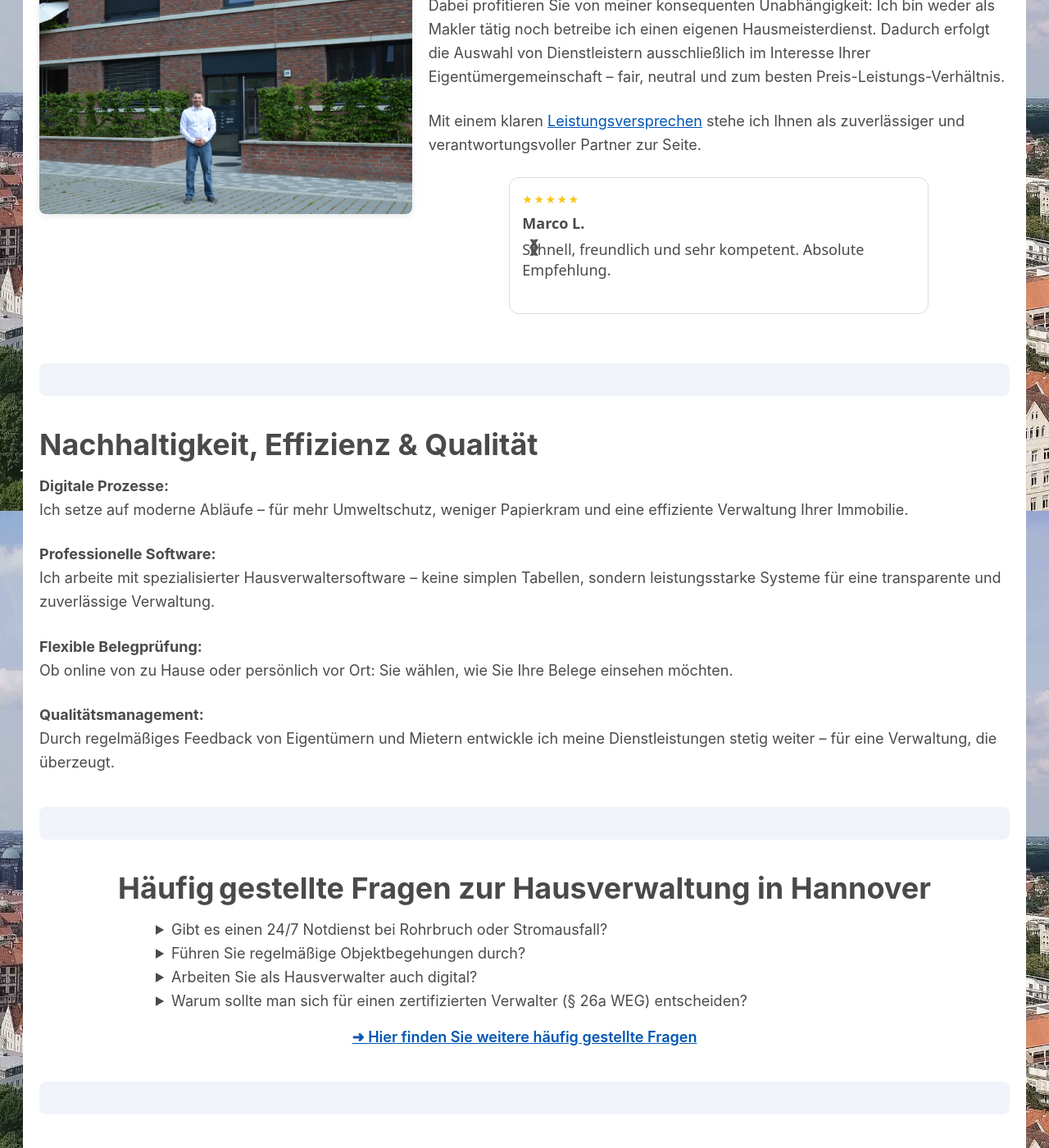
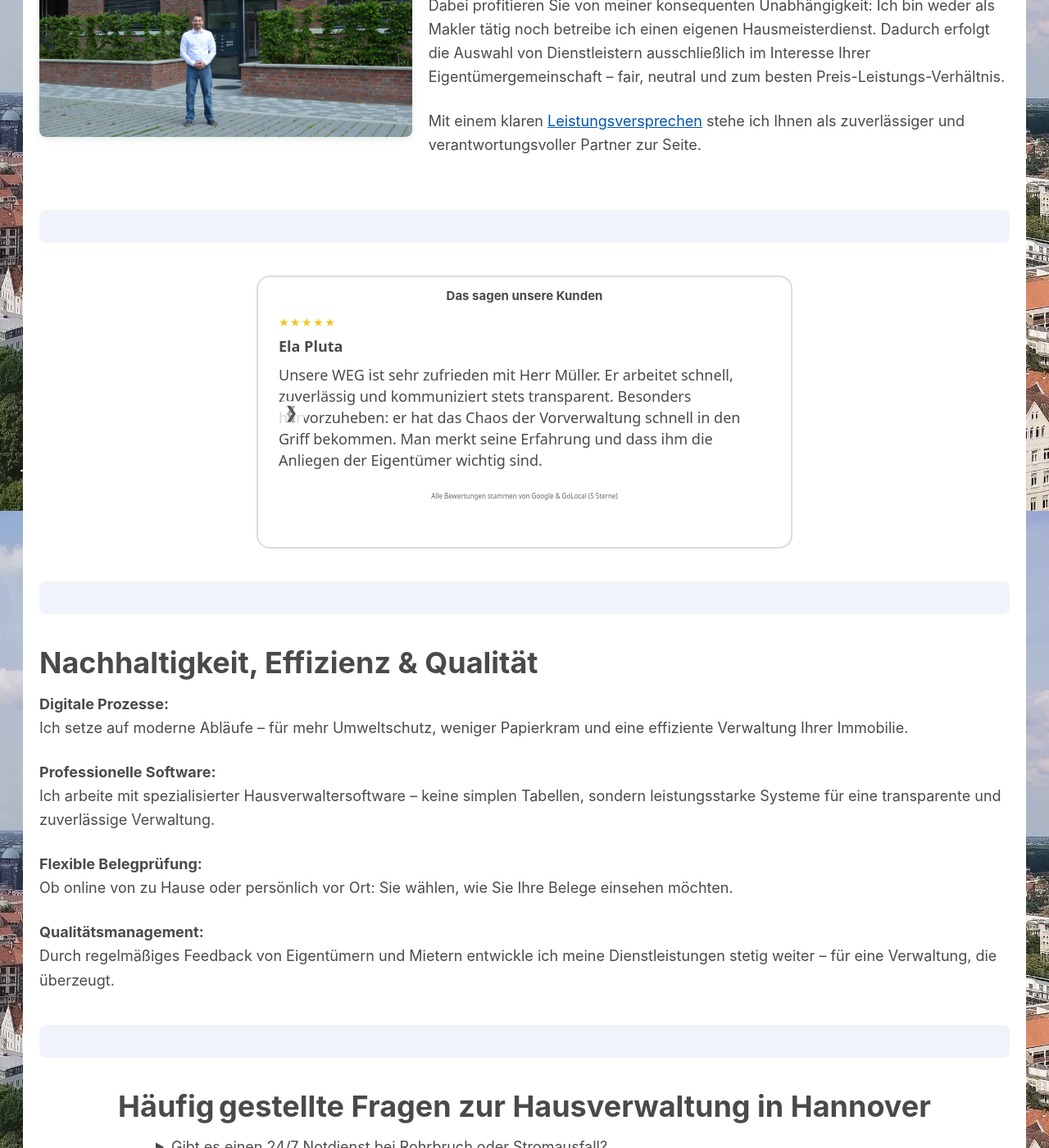
Before and after one commit to marek22k/hausverwaltung, a Jekyll site: the page built from index.md, in a window 1280 px wide and 1400 px high, scrolled down 5677 px. Shown: the whole window at 82% size. Built offline with Jekyll 4.4.1, drawn with Linux system fonts in a browser that asks for light colours; some of the changed lines change nothing that is shown.

Commit message:
Update index.md

```diff
--- a/index.md
+++ b/index.md
@@ -421,74 +421,6 @@
   Dadurch erfolgt die Auswahl von Dienstleistern ausschließlich im Interesse Ihrer Eigentümergemeinschaft – fair, neutral und zum besten Preis-Leistungs-Verhältnis.</p>
 
 <p>Mit einem klaren <a href="/leistungsversprechen" style="color:#0056b3;text-decoration:underline;">Leistungsversprechen</a> stehe ich Ihnen als zuverlässiger und verantwortungsvoller Partner zur Seite.</p>
-
-
-<!-- ===== Bewertungen-Slider  (einfach in deine Startseite einfügen) ===== -->
-<style>
-  /* Grund-Layout */
-  #review-widget           {max-width:480px;margin:2rem auto;padding:1.5rem;border:1px solid #ddd;border-radius:12px;font-family:system-ui,Arial,sans-serif;position:relative}
-  #review-widget .rating   {color:#f5c518;font-size:1.4rem;letter-spacing:.15rem;margin-bottom:.3rem}
-  #review-widget .username {font-weight:600;margin-bottom:.5rem}
-  #review-widget .text     {line-height:1.4}
-  /* Pfeile */
-  #review-widget button    {all:unset;cursor:pointer;font-size:2rem;line-height:1;position:absolute;top:50%;transform:translateY(-50%);color:#555;padding:.3rem .6rem;border-radius:6px}
-  #review-widget button:hover{background:#f5f5f5}
-  #prev                    {left:-2.5rem}
-  #next                    {right:-2.5rem}
-</style>
-
-<div id="review-widget" aria-live="polite">
-  <!-- Inhalt wird per JS eingesetzt -->
-  <button id="prev" aria-label="Vorherige Bewertung">❮</button>
-  <button id="next" aria-label="Nächste Bewertung">❯</button>
-</div>
-
-<script>
-/* *** 1) Deine Bewertungen hier eintragen  *********************************************/
-const reviews = [
-  {name:"Anna K.", text:"Exzellenter Service – immer wieder gern!"},
-  {name:"Marco L.", text:"Schnell, freundlich und sehr kompetent. Absolute Empfehlung."},
-  {name:"Sven P.", text:"Top-Verwalter, kümmert sich um alles. 5 Sterne!"}
-];
-
-/* *** 2) Konfiguration ***************************************************************/
-const intervalSeconds = 5;   // nach wie vielen Sekunden automatisch weitergeblättert wird
-
-/* *** 3) Slider-Logik (nichts mehr ändern notwendig) *********************************/
-const box   = document.getElementById("review-widget");
-const prevB = document.getElementById("prev");
-const nextB = document.getElementById("next");
-let   idx   = 0;
-let   timer;
-
-function draw(i){
-  const r = reviews[i];
-  box.querySelector(".content")?.remove();                     // alten Inhalt löschen
-  const html = `<div class="content">
-                  <div class="rating">★★★★★</div>
-                  <div class="username">${r.name}</div>
-                  <p class="text">${r.text}</p>
-                </div>`;
-  box.insertAdjacentHTML("afterbegin", html);
-}
-function next(n=1){ idx = (idx+n+reviews.length)%reviews.length; draw(idx); }
-function startTimer(){ timer = setInterval(()=>next(1), intervalSeconds*1000); }
-function stopTimer(){ clearInterval(timer); }
-
-prevB.addEventListener("click", () => { stopTimer(); next(-1); });
-nextB.addEventListener("click", () => { stopTimer(); next(1);  });
-document.addEventListener("keydown", e=>{
-  if(e.key==="ArrowLeft")  { stopTimer(); next(-1); }
-  if(e.key==="ArrowRight") { stopTimer(); next(1);  }
-});
-
-draw(idx);          // erste Bewertung zeigen
-startTimer();       // Auto-Lauf starten
-</script>
-<!-- ===== Ende Bewertungen-Slider =================================================== -->
-
-
-
 </div>
 </div>
 
@@ -503,7 +435,114 @@
 </a>
 </div>
 
+<div style="height: 40px; background: #f0f4fa; border-radius: 8px; margin: 4rem 0;"></div>
 
+<!-- ===== Kundenbewertungen-Widget ===== -->
+<style>
+  #review-widget{
+    max-width:600px;
+    margin:2rem auto;
+    padding:2rem 2.5rem 3rem;
+    border:2px solid #ddd;             /* Rahmen breiter */
+    border-radius:16px;
+    font-family:system-ui,Arial,sans-serif;
+    position:relative;
+    background:#fff;
+  }
+  #review-widget h2{
+    font-size:1.5rem;
+    margin:-0.5rem 0 1.2rem;
+    text-align:center;
+  }
+  #review-widget .rating{color:#f5c518;font-size:1.4rem;letter-spacing:.15rem;margin-bottom:.4rem}
+  #review-widget .username{font-weight:600;margin-bottom:.6rem}
+  #review-widget .text{line-height:1.45}
+  #review-widget .source-note{font-size:.8rem;color:#666;margin-top:1.3rem;text-align:center}
+
+  /* Navigations-Buttons */
+  #review-widget .nav-btn{
+    all:unset;
+    cursor:pointer;
+    font-size:2rem;
+    line-height:1;
+    position:absolute;
+    top:50%;
+    transform:translateY(-50%);
+    color:#555;
+    padding:.4rem .7rem;
+    border-radius:6px;
+    background:#fff8;
+    transition:background .2s;
+  }
+  #review-widget .nav-btn:hover{background:#f5f5f5}
+  #review-prev{left:-2.5rem}   /* links */
+  #review-next{right:-2.5rem}  /* rechts */
+
+  /* Bei sehr schmalen Displays rücken die Pfeile nach innen */
+  @media(max-width:480px){
+    #review-prev{left:0}
+    #review-next{right:0}
+  }
+</style>
+
+<div id="review-widget" aria-live="polite">
+  <h2>Das sagen unsere Kunden</h2>
+
+  <!-- Dynamischer Inhalt kommt per JS -->
+  <button id="review-prev" class="nav-btn" aria-label="Vorherige Bewertung">❮</button>
+  <button id="review-next" class="nav-btn" aria-label="Nächste Bewertung">❯</button>
+
+  <p class="source-note">
+    Alle Bewertungen stammen von Google &amp; GoLocal&nbsp;(5 Sterne)
+  </p>
+</div>
+
+<script>
+/* 1) Bewertungen – bereits eingetragen */
+const reviews = [
+  {name:"Ela Pluta", text:`Unsere WEG ist sehr zufrieden mit Herr Müller. Er arbeitet schnell, zuverlässig und kommuniziert stets transparent. Besonders hervorzuheben: er hat das Chaos der Vorverwaltung schnell in den Griff bekommen. Man merkt seine Erfahrung und dass ihm die Anliegen der Eigentümer wichtig sind.`},
+  {name:"Kornelia Lal", text:`Seit wir unsere Immobilie von dieser Hausverwaltung betreuen lassen, haben wir deutlich weniger Sorgen. Herr Müller kümmert sich um alles, ist stets freundlich und für jedes Problem wird eine Lösung gefunden. Besonders beeindruckend ist die zügige Bearbeitung von Anliegen und die dabei gelebte Transparenz.`},
+  {name:"Marek", text:`Wer in Hannover einen guten WEG-Verwalter sucht, sollte Herr Müller in Betracht ziehen. Professionell, freundlich und immer mit Blick auf die Bedürfnisse unserer Eigentümergemeinschaft – so geht moderne Hausverwaltung.`},
+  {name:"Heike2615", text:`Fragen werden schnell beantwortet und Entscheidungen nachvollziehbar erklärt. Man fühlt sich ernst genommen und gut betreut.`},
+  {name:"LeonBecker", text:`Unsere WEG wurde dieses Jahr mitten in der laufenden Periode von Herrn Müller übernommen, nachdem die vorherige Verwaltung praktisch alle Aufgaben eingestellt hatte. Selbst dringende Überweisungen blieben liegen. Herr Müller hat sich mit enormem Einsatz durch das Chaos gearbeitet, sämtliche Rückstände aufgeholt, Zahlungen sofort veranlasst und uns in kürzester Zeit wieder auf den aktuellen Stand gebracht. Kommunikation und Transparenz sind dabei vorbildlich: Wir werden regelmäßig informiert und Fragen werden schnell beantwortet. So stelle ich mir professionelle Hausverwaltung vor. Dankeschön und eine klare Empfehlung!`},
+  {name:"Arno2020", text:`Kompetente und zuverlässige Verwaltung. Sehr gute Erreichbarkeit und transparente Abläufe.`},
+  {name:"Dolvice", text:`Der Wechsel zur Hausverwaltung Marco Müller verlief völlig reibungslos. Nachdem unsere alte WEG-Verwaltung vieles vernachlässigt hatte, wurden die Unterlagen von Herrn Müller schnell und ordentlich aufbereitet. Besonders positiv fällt auch die gute Erreichbarkeit auf.`}
+];
+
+/* 2) Konfiguration – 0 = nur manuell, sonst Auto-Wechsel alle x Sekunden */
+const intervalSeconds = 6;
+
+/* 3) Slider-Logik */
+const widget = document.getElementById("review-widget");
+const prevBtn= document.getElementById("review-prev");
+const nextBtn= document.getElementById("review-next");
+let index = 0, timer;
+
+function render(i){
+  widget.querySelector(".content")?.remove();                      // alten Inhalt säubern
+  const r = reviews[i];
+  const html = `<div class="content">
+                  <div class="rating">★★★★★</div>
+                  <div class="username">${r.name}</div>
+                  <p class="text">${r.text}</p>
+                </div>`;
+  nextBtn.insertAdjacentHTML("beforebegin", html);                 // Buttons behalten
+}
+function cycle(step=1){ index = (index+step+reviews.length)%reviews.length; render(index); }
+function start(){ if(intervalSeconds>0) timer=setInterval(()=>cycle(1), intervalSeconds*1000); }
+function stop(){ clearInterval(timer); }
+
+prevBtn.addEventListener("click", ()=>{stop(); cycle(-1);});
+nextBtn.addEventListener("click", ()=>{stop(); cycle(1);});
+document.addEventListener("keydown", e=>{
+  if(e.key==="ArrowLeft"){stop(); cycle(-1);}
+  if(e.key==="ArrowRight"){stop(); cycle(1);}
+});
+
+render(index);
+start();
+</script>
+<!-- ===== Ende Kundenbewertungen-Widget ===== -->
 
 <div style="height: 40px; background: #f0f4fa; border-radius: 8px; margin: 4rem 0;"></div>
 
```
